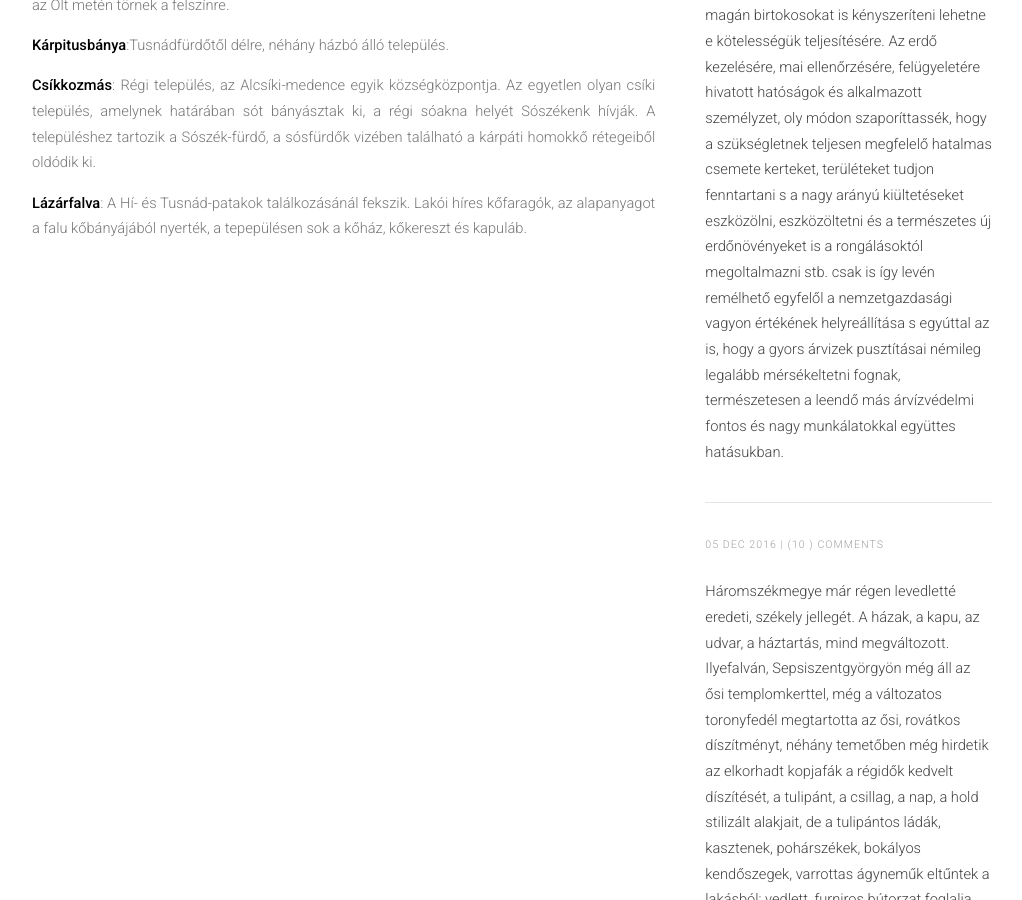
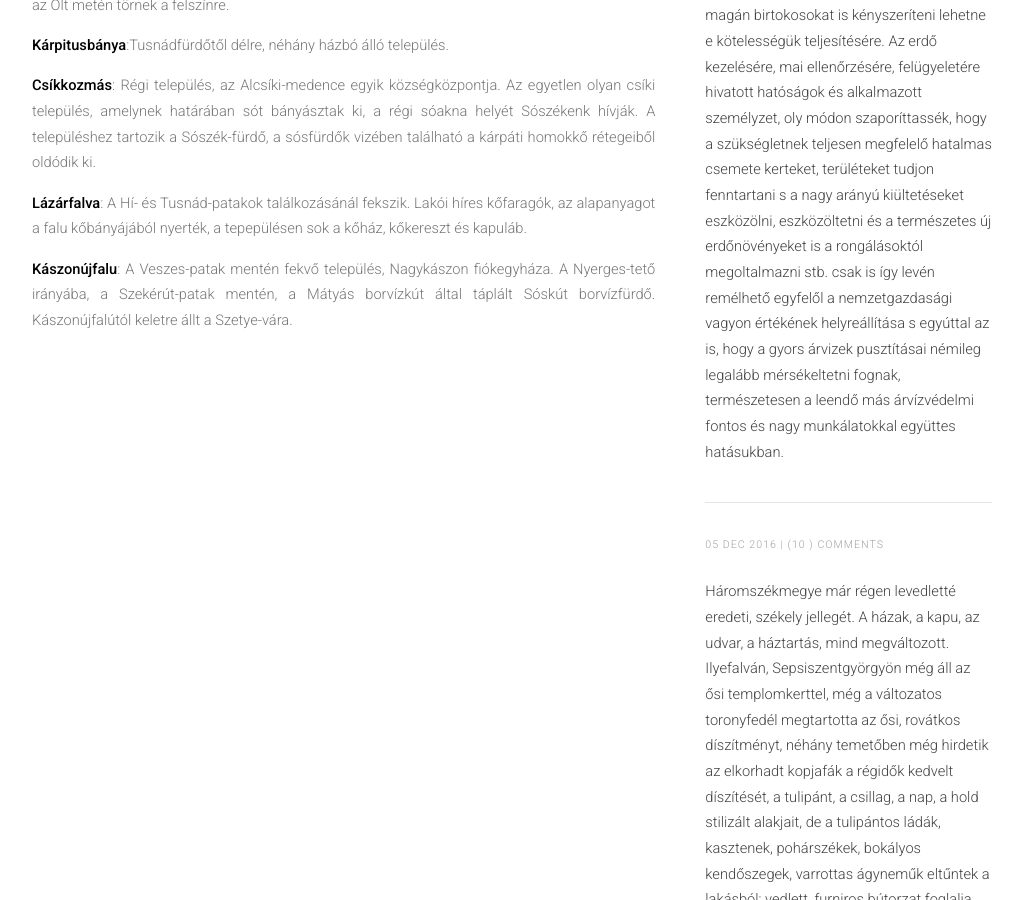
Before and after one commit to siculia/siculia.github.io, a Jekyll site: the page built from siculia-csikszek.html, in a window 1280 px wide and 900 px high, scrolled down 2092 px. Shown: the whole window, without its empty margins (128-1150 px from the left). Built offline with Jekyll 4.4.1, drawn with Linux system fonts in a browser that asks for light colours; nearby versions of some CDN libraries; library files that are not in the unit come from our copies.

Commit message:
Csíkszéki települések leírása, Szetye vára

```diff
--- a/siculia-csikszek.html
+++ b/siculia-csikszek.html
@@ -60,6 +60,7 @@ layout: default
 							<p style="text-align: justify;"><b>Kárpitusbánya</b>:Tusnádfürdőtől délre, néhány házbó álló település.</p>
 							<p style="text-align: justify;"><b>Csíkkozmás</b>: Régi település, az Alcsíki-medence egyik községközpontja. Az egyetlen olyan csíki település, amelynek határában sót bányásztak ki, a régi sóakna helyét Sószékenk hívják. A településhez tartozik a Sószék-fürdő, a sósfürdők vizében található a kárpáti homokkő rétegeiből oldódik ki.</p>
 							<p style="text-align: justify;"><b>Lázárfalva</b>: A Hí- és Tusnád-patakok találkozásánál fekszik. Lakói híres kőfaragók, az alapanyagot a falu kőbányájából nyerték, a tepepülésen sok a kőház, kőkereszt és kapuláb.</p>
+							<p style="text-align: justify;"><b>Kászonújfalu</b>: A Veszes-patak mentén fekvő település, Nagykászon fiókegyháza. A Nyerges-tető irányába, a Szekérút-patak mentén, a Mátyás borvízkút által táplált Sóskút borvízfürdő. Kászonújfalútól keletre állt a Szetye-vára.</p>
 					</section>
 				</div>
 				{% include sidebar.html %}
```
